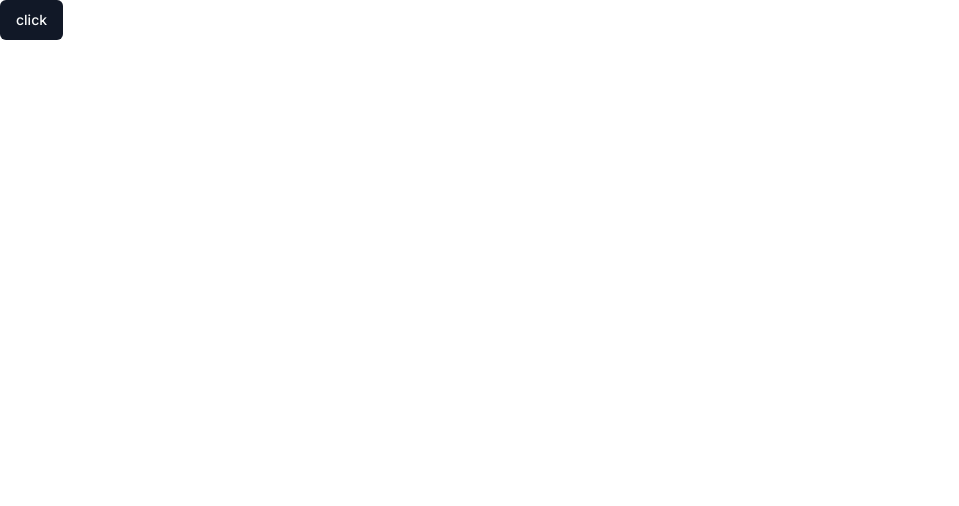
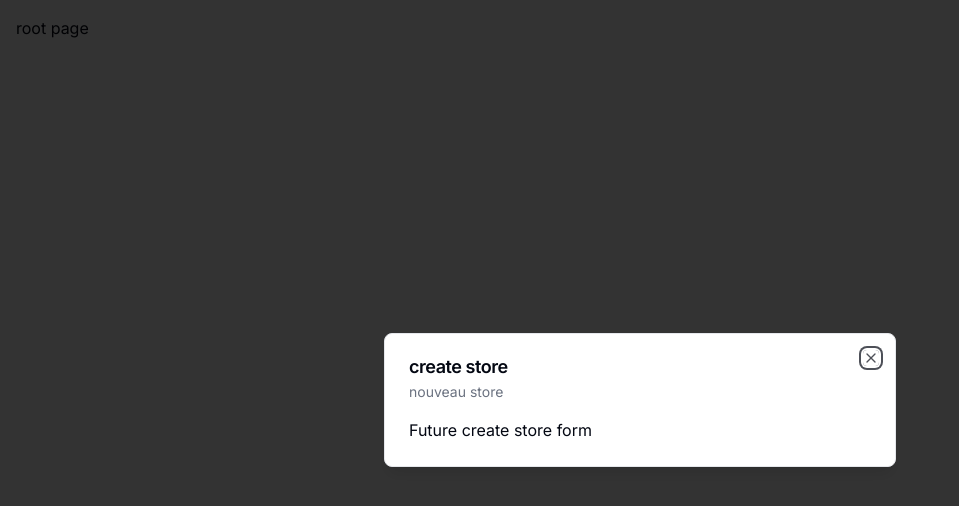
Before and after one commit to zalixzy/imprimante3d-admin, a Next.js app: page / in a window 1280 px wide. Shown: the top 506 px of the page, without its empty margins (0-959 px from the left). Built offline with nearby package versions, Linux system fonts and the light colour scheme.

Commit message:
big commit avec zustand le premier modal de création d'un shop

```diff
--- /dev/null
+++ b/app/(auth)/layout.tsx
@@ -0,0 +1,11 @@
+export default function AuthLayout({
+    children
+}: {
+    children: React.ReactNode
+}) {
+    return (
+        <div className="flex items-center justify-center h-full ">
+         {children}
+         </div>
+    )
+}
--- a/app/(root)/page.tsx
+++ b/app/(root)/page.tsx
@@ -1,8 +1,25 @@
-import { Button } from "@/components/ui/button";
-export default function Home() {
+"use client";
+
+import { useEffect } from "react";
+
+import { useStoreModal } from "@/hooks/use-store-modal";
+const SetupPage = () => {
+  const onOpen = useStoreModal((state) => state.onOpen);
+  const isOpen = useStoreModal((state) => state.isOpen);
+
+  useEffect(() => {
+    if (!isOpen){
+      onOpen();
+    }
+  }, [isOpen, onOpen])
+
+
     return (
-     <div>
-      <Button>click</Button>
+     <div className="p-4">
+      root page
      </div>
     );
   }
+
+
+  export default SetupPage;
--- a/app/layout.tsx
+++ b/app/layout.tsx
@@ -1,7 +1,10 @@
 import type { Metadata } from "next";
 import { Inter } from "next/font/google";
+import { ClerkProvider } from "@clerk/nextjs"
+
+import { ModalProvider } from "@/providers/modal-provider";
+
 import "./globals.css";
-import { ClerkProvider } from "@clerk/nextjs"
 
 const inter = Inter({ subsets: ["latin"] });
 
@@ -18,7 +21,10 @@
   return (
     <ClerkProvider>
     <html lang="en">
-      <body className={inter.className}>{children}</body>
+      <body className={inter.className}>
+        <ModalProvider/>
+        {children}
+        </body>
     </html>
     </ClerkProvider>
   );
--- /dev/null
+++ b/components/ui/dialog.tsx
@@ -0,0 +1,122 @@
+"use client"
+
+import * as React from "react"
+import * as DialogPrimitive from "@radix-ui/react-dialog"
+import { X } from "lucide-react"
+
+import { cn } from "@/lib/utils"
+
+const Dialog = DialogPrimitive.Root
+
+const DialogTrigger = DialogPrimitive.Trigger
+
+const DialogPortal = DialogPrimitive.Portal
+
+const DialogClose = DialogPrimitive.Close
+
+const DialogOverlay = React.forwardRef<
+  React.ElementRef<typeof DialogPrimitive.Overlay>,
+  React.ComponentPropsWithoutRef<typeof DialogPrimitive.Overlay>
+>(({ className, ...props }, ref) => (
+  <DialogPrimitive.Overlay
+    ref={ref}
+    className={cn(
+      "fixed inset-0 z-50 bg-black/80  data-[state=open]:animate-in data-[state=closed]:animate-out data-[state=closed]:fade-out-0 data-[state=open]:fade-in-0",
+      className
+    )}
+    {...props}
+  />
+))
+DialogOverlay.displayName = DialogPrimitive.Overlay.displayName
+
+const DialogContent = React.forwardRef<
+  React.ElementRef<typeof DialogPrimitive.Content>,
+  React.ComponentPropsWithoutRef<typeof DialogPrimitive.Content>
+>(({ className, children, ...props }, ref) => (
+  <DialogPortal>
+    <DialogOverlay />
+    <DialogPrimitive.Content
+      ref={ref}
+      className={cn(
+        "fixed left-[50%] top-[50%] z-50 grid w-full max-w-lg translate-x-[-50%] translate-y-[-50%] gap-4 border bg-background p-6 shadow-lg duration-200 data-[state=open]:animate-in data-[state=closed]:animate-out data-[state=closed]:fade-out-0 data-[state=open]:fade-in-0 data-[state=closed]:zoom-out-95 data-[state=open]:zoom-in-95 data-[state=closed]:slide-out-to-left-1/2 data-[state=closed]:slide-out-to-top-[48%] data-[state=open]:slide-in-from-left-1/2 data-[state=open]:slide-in-from-top-[48%] sm:rounded-lg",
+        className
+      )}
+      {...props}
+    >
+      {children}
+      <DialogPrimitive.Close className="absolute right-4 top-4 rounded-sm opacity-70 ring-offset-background transition-opacity hover:opacity-100 focus:outline-none focus:ring-2 focus:ring-ring focus:ring-offset-2 disabled:pointer-events-none data-[state=open]:bg-accent data-[state=open]:text-muted-foreground">
+        <X className="h-4 w-4" />
+        <span className="sr-only">Close</span>
+      </DialogPrimitive.Close>
+    </DialogPrimitive.Content>
+  </DialogPortal>
+))
+DialogContent.displayName = DialogPrimitive.Content.displayName
+
+const DialogHeader = ({
+  className,
+  ...props
+}: React.HTMLAttributes<HTMLDivElement>) => (
+  <div
+    className={cn(
+      "flex flex-col space-y-1.5 text-center sm:text-left",
+      className
+    )}
+    {...props}
+  />
+)
+DialogHeader.displayName = "DialogHeader"
+
+const DialogFooter = ({
+  className,
+  ...props
+}: React.HTMLAttributes<HTMLDivElement>) => (
+  <div
+    className={cn(
+      "flex flex-col-reverse sm:flex-row sm:justify-end sm:space-x-2",
+      className
+    )}
+    {...props}
+  />
+)
+DialogFooter.displayName = "DialogFooter"
+
+const DialogTitle = React.forwardRef<
+  React.ElementRef<typeof DialogPrimitive.Title>,
+  React.ComponentPropsWithoutRef<typeof DialogPrimitive.Title>
+>(({ className, ...props }, ref) => (
+  <DialogPrimitive.Title
+    ref={ref}
+    className={cn(
+      "text-lg font-semibold leading-none tracking-tight",
+      className
+    )}
+    {...props}
+  />
+))
+DialogTitle.displayName = DialogPrimitive.Title.displayName
+
+const DialogDescription = React.forwardRef<
+  React.ElementRef<typeof DialogPrimitive.Description>,
+  React.ComponentPropsWithoutRef<typeof DialogPrimitive.Description>
+>(({ className, ...props }, ref) => (
+  <DialogPrimitive.Description
+    ref={ref}
+    className={cn("text-sm text-muted-foreground", className)}
+    {...props}
+  />
+))
+DialogDescription.displayName = DialogPrimitive.Description.displayName
+
+export {
+  Dialog,
+  DialogPortal,
+  DialogOverlay,
+  DialogClose,
+  DialogTrigger,
+  DialogContent,
+  DialogHeader,
+  DialogFooter,
+  DialogTitle,
+  DialogDescription,
+}
--- /dev/null
+++ b/components/ui/modal.tsx
@@ -0,0 +1,49 @@
+"use client";
+
+import {
+    Dialog,
+    DialogContent,
+    DialogDescription,
+    DialogHeader,
+    DialogTitle
+} from "@/components/ui/dialog";
+
+interface ModalProps {
+    title: string;
+    description: string;
+    isOpen: boolean;
+    onClose: () => void;
+    children?: React.ReactNode;
+};
+
+export const Modal: React.FC<ModalProps> = ({
+    title,
+    description,
+    isOpen,
+    onClose,
+    children
+}) => {
+    const onChange = (open: boolean) => {
+        if(!open){
+            onClose();
+        };
+    }
+
+    return(
+        <Dialog open={isOpen} onOpenChange={onChange}>
+            <DialogContent>
+                <DialogHeader>
+                    <DialogTitle>
+                    {title}
+                    </DialogTitle>
+                    <DialogDescription>{description}</DialogDescription>
+                </DialogHeader>
+                <div>
+                    {children}
+                </div>
+
+            </DialogContent>
+
+        </Dialog>
+    )
+}
--- /dev/null
+++ b/components/ui/modals/store-modal.tsx
@@ -0,0 +1,18 @@
+"use client";
+
+import { Modal } from "@/components/ui/modal";
+import { useStoreModal } from "@/hooks/use-store-modal";
+
+export const StoreModal = () => {
+    const storeModal = useStoreModal();
+
+    return(
+    <Modal
+    title="create store"
+    description="nouveau store"
+    isOpen={storeModal.isOpen}
+    onClose={storeModal.onClose}>
+        Future create store form
+    </Modal>
+    );
+}
--- /dev/null
+++ b/hooks/use-store-modal.tsx
@@ -0,0 +1,12 @@
+import { create } from "zustand";
+
+interface useStoreModal {
+    isOpen: boolean;
+    onOpen: () => void;
+    onClose: () => void;
+};
+
+export const useStoreModal = create<useStoreModal>((set) => ({
+    isOpen: false, onOpen: () => set({isOpen: true}),
+    onClose: () => set({isOpen: false}),
+}))
--- a/package.json
+++ b/package.json
@@ -10,6 +10,7 @@
   },
   "dependencies": {
     "@clerk/nextjs": "^4.29.5",
+    "@radix-ui/react-dialog": "^1.0.5",
     "@radix-ui/react-slot": "^1.0.2",
     "class-variance-authority": "^0.7.0",
     "clsx": "^2.1.0",
@@ -18,7 +19,8 @@
     "react": "^18",
     "react-dom": "^18",
     "tailwind-merge": "^2.2.1",
-    "tailwindcss-animate": "^1.0.7"
+    "tailwindcss-animate": "^1.0.7",
+    "zustand": "^4.5.0"
   },
   "devDependencies": {
     "@types/node": "^20",
--- /dev/null
+++ b/providers/modal-provider.tsx
@@ -0,0 +1,23 @@
+"use client";
+
+import { StoreModal } from "@/components/ui/modals/store-modal";
+
+import {useEffect, useState} from "react";
+
+export const ModalProvider = () =>{
+    const [isMounted, setIsMounted] = useState(false);
+
+    useEffect(() => {
+        setIsMounted(true);
+    }, []);
+
+    if (!isMounted){
+        return null;
+    }
+
+    return (
+        <>
+            <StoreModal/>
+        </>
+    )
+}
```
Also changed, not shown: app/(auth)/(routes)/sign-in/[[...sign-in]]/page.tsx (renamed from app/(auth)/routes/sign-in/[[...sign-in]]/page.tsx), app/(auth)/(routes)/sign-up/[[...sign-up]]/page.tsx (renamed from app/(auth)/routes/sign-up/[[...sign-up]]/page.tsx), 1 other file (tests, documents, lock files or other folders).
